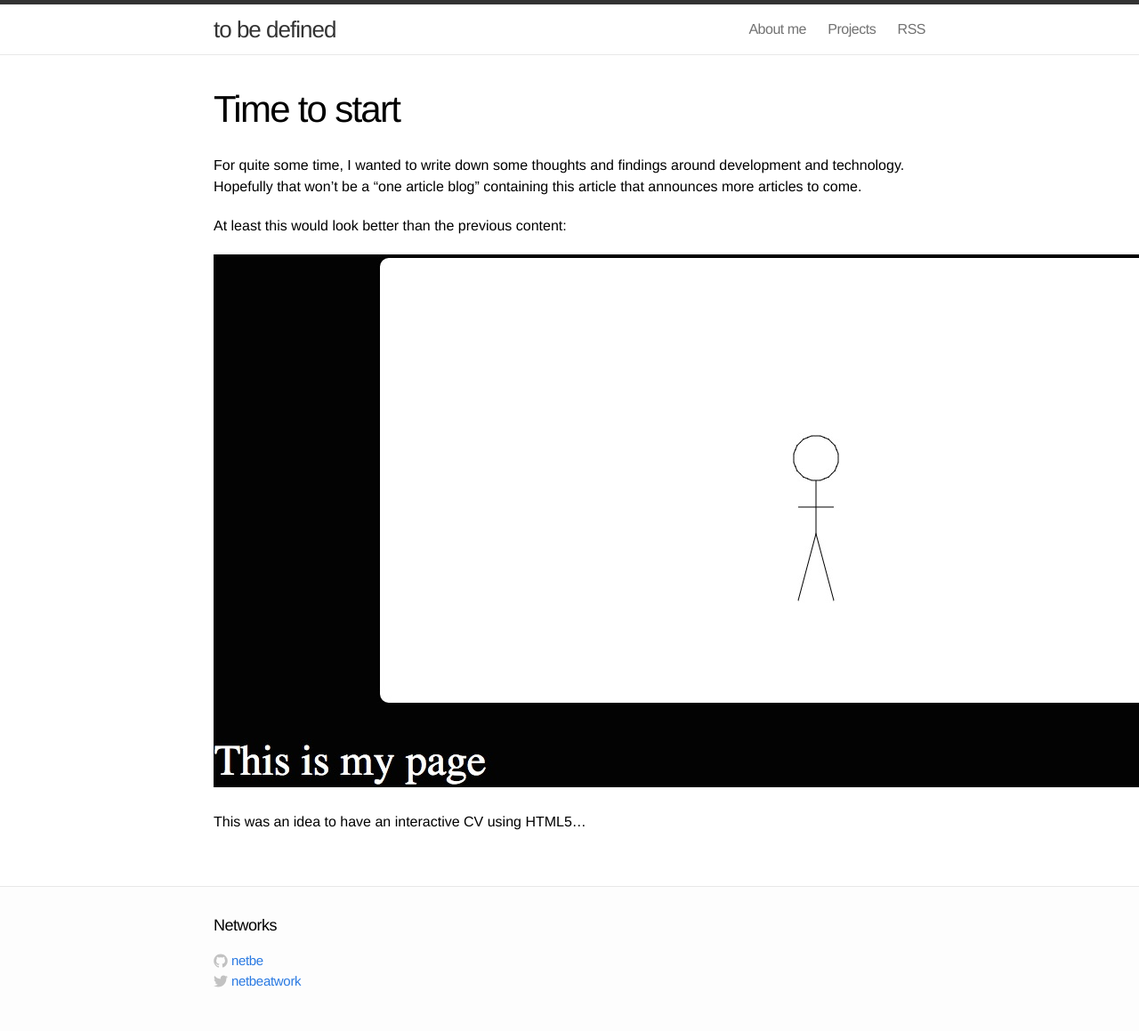
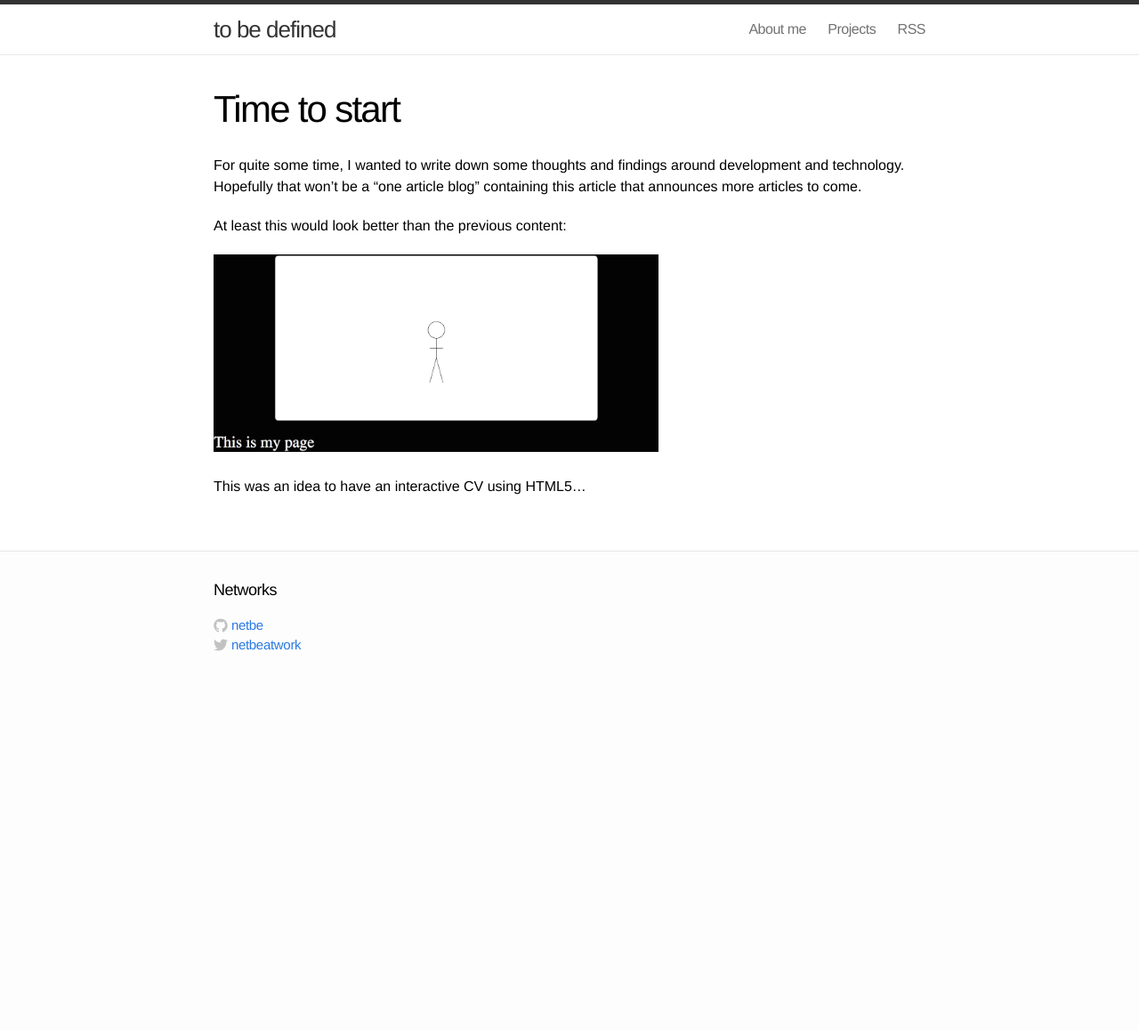
Before and after one commit to netbe/netbe.github.com, a Jekyll site: the page built from _posts/2015-05-28-intro-article.md, in a window 1280 px wide. Shown: the whole page at 89% size. Built offline with Jekyll 4.4.1, drawn with Linux system fonts in a browser that asks for light colours; after the commit the page ends 900 px from its top, so only the background shows below that.

Commit message:
Update 2015-05-28-intro-article.md

```diff
--- a/_posts/2015-05-28-intro-article.md
+++ b/_posts/2015-05-28-intro-article.md
@@ -6,6 +6,6 @@
 
 At least this would look better than the previous content:
 
-![The old github page]({{ site.url }}/assets/intro-article-old-site.jpg)
+![The old github page]({{ site.url }}/assets/intro-article-old-site.jpg){:width="500px"}
 
 This was an idea to have an interactive CV using HTML5...
```
